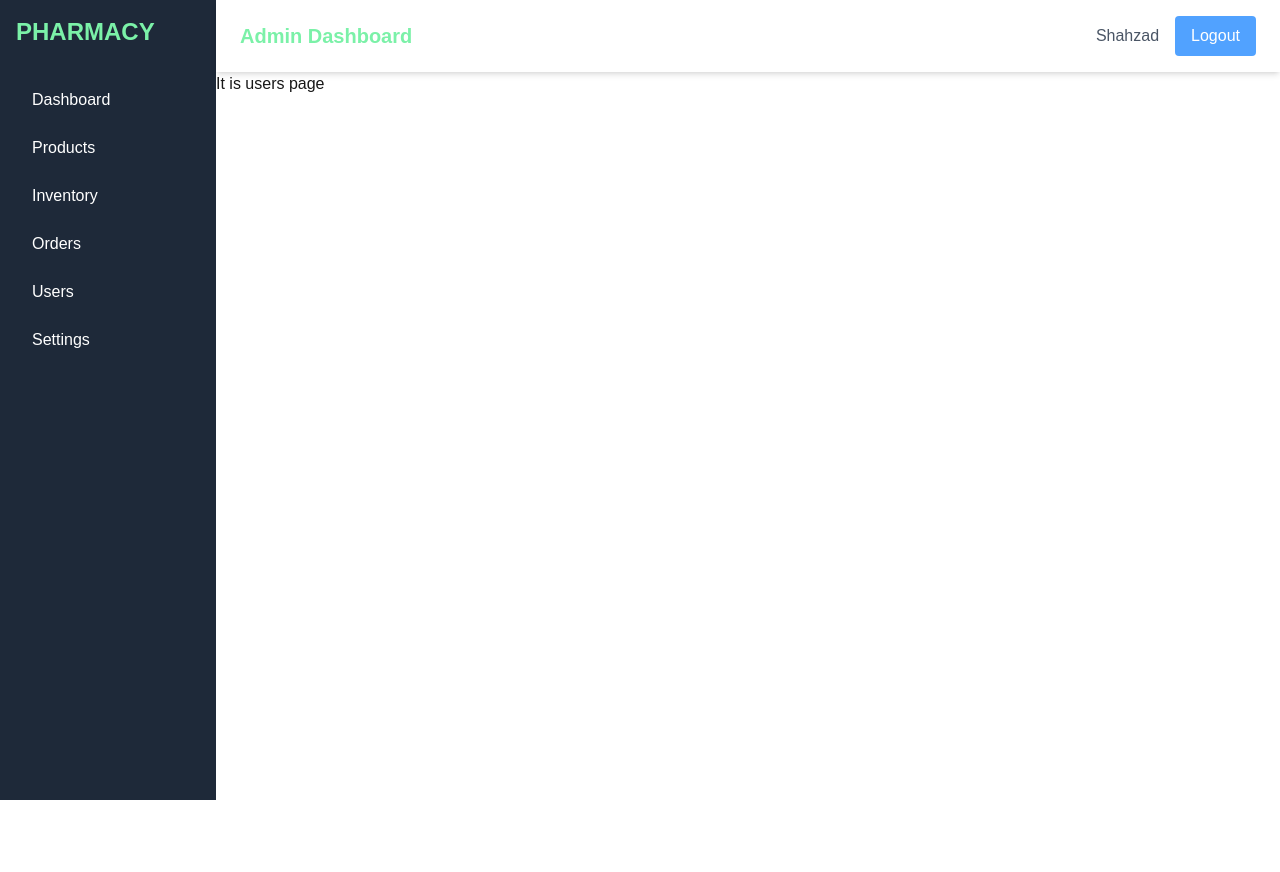
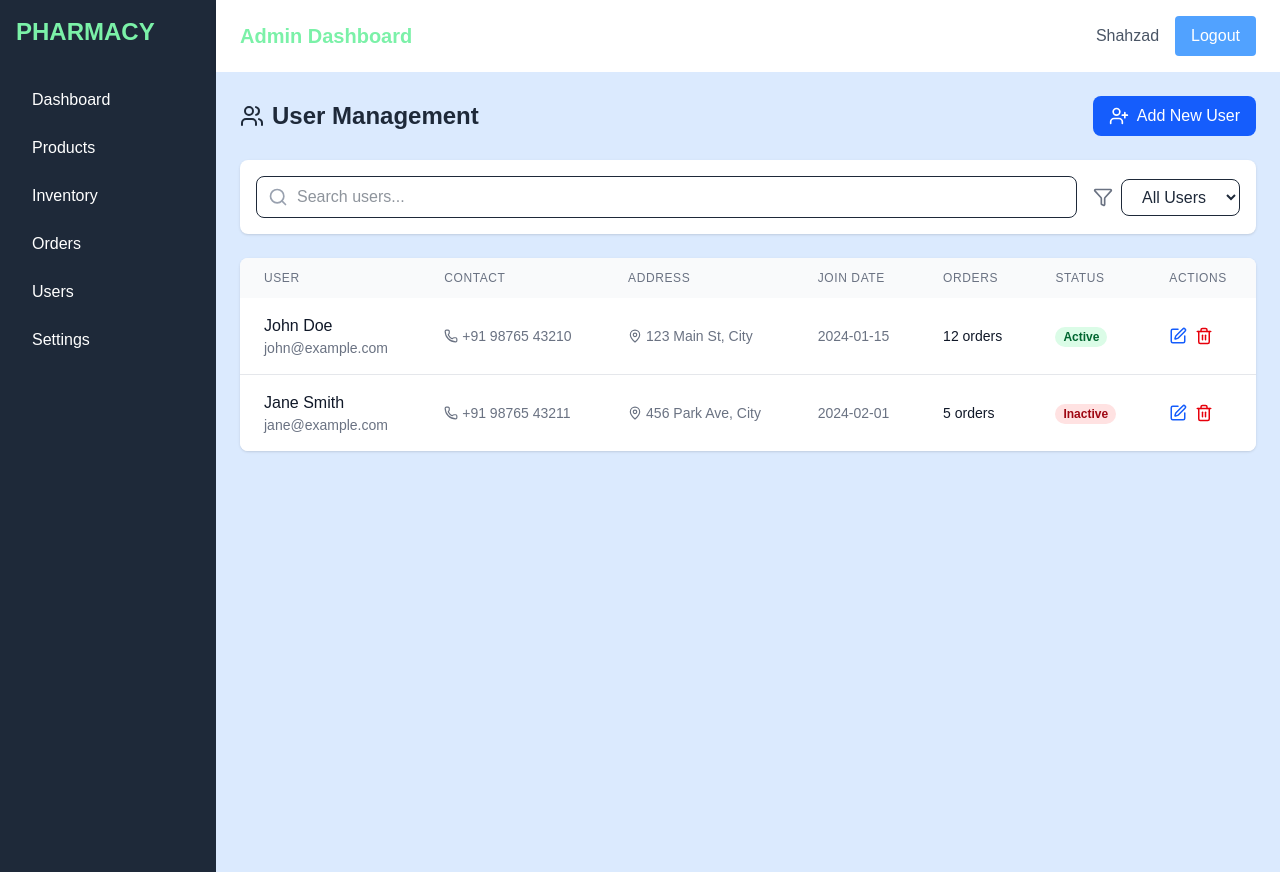
Before and after one commit to Shahzad-Akbar/Pharmacy-Project, a Next.js app in the folder frontend/: page /admin/users in a window 1280 px wide. Before the commit the page ends 800 px from the top, so only its background shows below. Built offline with nearby package versions, Linux system fonts and the light colour scheme.

Commit message:
feat: User manage page created

```diff
--- a/frontend/src/app/admin/users/page.tsx
+++ b/frontend/src/app/admin/users/page.tsx
@@ -1,8 +1,151 @@
-export default function Users(){
+'use client'
+import { useState } from 'react'
+import {
+  Users,
+  Search,
+  Filter,
+//   Mail,
+  Phone,
+  MapPin,
+  Edit,
+  Trash2,
+  UserPlus
+} from 'lucide-react'
 
-    return(
-        <div>
-            It is users page
+export default function UsersPage() {
+  const [searchQuery, setSearchQuery] = useState('')
+  const [filterStatus, setFilterStatus] = useState('all')
+
+  const [users] = useState([
+    {
+      id: 1,
+      name: 'John Doe',
+      email: 'john@example.com',
+      phone: '+91 98765 43210',
+      address: '123 Main St, City',
+      joinDate: '2024-01-15',
+      totalOrders: 12,
+      status: 'active'
+    },
+    {
+      id: 2,
+      name: 'Jane Smith',
+      email: 'jane@example.com',
+      phone: '+91 98765 43211',
+      address: '456 Park Ave, City',
+      joinDate: '2024-02-01',
+      totalOrders: 5,
+      status: 'inactive'
+    }
+  ])
+
+  return (
+    <div className="p-6 bg-blue-100 min-h-screen">
+      {/* Header */}
+      <div className="mb-6 flex items-center justify-between">
+        <h1 className="text-2xl font-bold text-gray-800 flex items-center gap-2">
+          <Users size={24} />
+          User Management
+        </h1>
+        <button className="bg-blue-600 text-white px-4 py-2 rounded-lg flex items-center gap-2 hover:bg-blue-700">
+          <UserPlus size={20} />
+          Add New User
+        </button>
+      </div>
+
+      {/* Search and Filter */}
+      <div className="bg-white p-4 rounded-lg shadow-sm mb-6">
+        <div className="flex flex-col md:flex-row gap-4">
+          <div className="flex-1 relative">
+            <Search className="absolute left-3 top-1/2 transform -translate-y-1/2 text-gray-400" size={20} />
+            <input
+              type="text"
+              placeholder="Search users..."
+              className="w-full pl-10 pr-4 py-2 border rounded-lg focus:ring-2 focus:ring-blue-500 text-gray-800"
+              value={searchQuery}
+              onChange={(e) => setSearchQuery(e.target.value)}
+            />
+          </div>
+          <div className="flex items-center gap-2">
+            <Filter size={20} className="text-gray-500" />
+            <select
+              className="border rounded-lg px-4 py-2 focus:ring-2 focus:ring-blue-500 text-gray-800"
+              value={filterStatus}
+              onChange={(e) => setFilterStatus(e.target.value)}
+            >
+              <option value="all">All Users</option>
+              <option value="active">Active</option>
+              <option value="inactive">Inactive</option>
+            </select>
+          </div>
         </div>
-    )
+      </div>
+
+      {/* Users Table */}
+      <div className="bg-white rounded-lg shadow-sm overflow-hidden">
+        <div className="overflow-x-auto">
+          <table className="w-full">
+            <thead className="bg-gray-50">
+              <tr>
+                <th className="px-6 py-3 text-left text-xs font-medium text-gray-500 uppercase tracking-wider">User</th>
+                <th className="px-6 py-3 text-left text-xs font-medium text-gray-500 uppercase tracking-wider">Contact</th>
+                <th className="px-6 py-3 text-left text-xs font-medium text-gray-500 uppercase tracking-wider">Address</th>
+                <th className="px-6 py-3 text-left text-xs font-medium text-gray-500 uppercase tracking-wider">Join Date</th>
+                <th className="px-6 py-3 text-left text-xs font-medium text-gray-500 uppercase tracking-wider">Orders</th>
+                <th className="px-6 py-3 text-left text-xs font-medium text-gray-500 uppercase tracking-wider">Status</th>
+                <th className="px-6 py-3 text-left text-xs font-medium text-gray-500 uppercase tracking-wider">Actions</th>
+              </tr>
+            </thead>
+            <tbody className="bg-white divide-y divide-gray-200">
+              {users.map((user) => (
+                <tr key={user.id} className="hover:bg-gray-50">
+                  <td className="px-6 py-4 whitespace-nowrap">
+                    <div className="font-medium text-gray-900">{user.name}</div>
+                    <div className="text-sm text-gray-500">{user.email}</div>
+                  </td>
+                  <td className="px-6 py-4 whitespace-nowrap">
+                    <div className="flex items-center gap-1 text-sm text-gray-500">
+                      <Phone size={14} />
+                      {user.phone}
+                    </div>
+                  </td>
+                  <td className="px-6 py-4 whitespace-nowrap">
+                    <div className="flex items-center gap-1 text-sm text-gray-500">
+                      <MapPin size={14} />
+                      {user.address}
+                    </div>
+                  </td>
+                  <td className="px-6 py-4 whitespace-nowrap text-sm text-gray-500">
+                    {user.joinDate}
+                  </td>
+                  <td className="px-6 py-4 whitespace-nowrap text-sm text-gray-900">
+                    {user.totalOrders} orders
+                  </td>
+                  <td className="px-6 py-4 whitespace-nowrap">
+                    <span className={`px-2 inline-flex text-xs leading-5 font-semibold rounded-full ${
+                      user.status === 'active'
+                        ? 'bg-green-100 text-green-800'
+                        : 'bg-red-100 text-red-800'
+                    }`}>
+                      {user.status.charAt(0).toUpperCase() + user.status.slice(1)}
+                    </span>
+                  </td>
+                  <td className="px-6 py-4 whitespace-nowrap text-sm text-gray-500">
+                    <div className="flex items-center gap-2">
+                      <button className="text-blue-600 hover:text-blue-800">
+                        <Edit size={18} />
+                      </button>
+                      <button className="text-red-600 hover:text-red-800">
+                        <Trash2 size={18} />
+                      </button>
+                    </div>
+                  </td>
+                </tr>
+              ))}
+            </tbody>
+          </table>
+        </div>
+      </div>
+    </div>
+  )
 }
```
